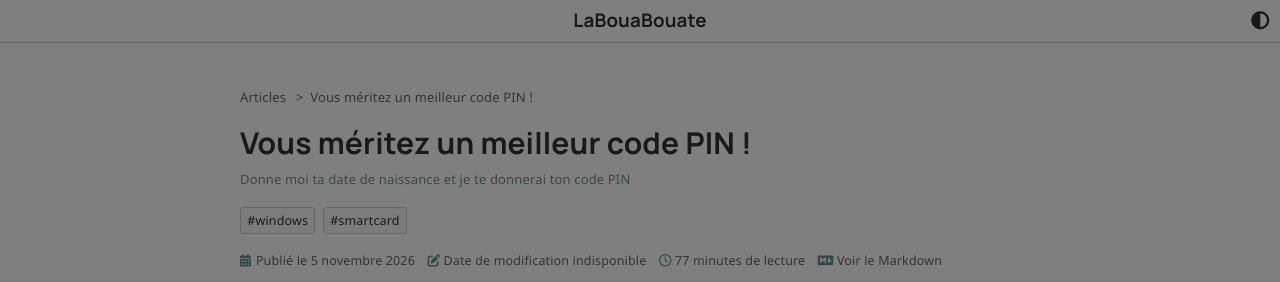
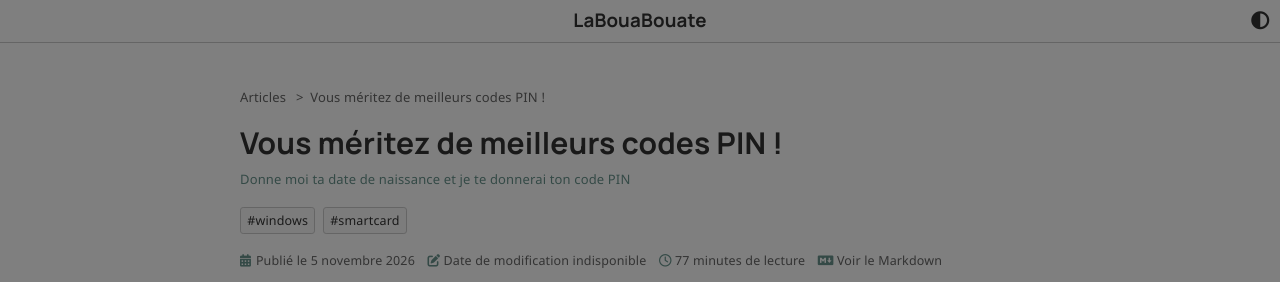
Before and after one commit to leobouard/leobouard.github.io, a Jekyll site: the page built from _posts/2026/2026-11-05-un-code-pin-qu-il-est-bien.md, in a window 1280 px wide and 900 px high. Shown: the top 282 px of the window. Built offline with Jekyll 4.4.1, drawn with Linux system fonts in a browser that asks for light colours; nearby versions of some CDN libraries; some web fonts are replaced; comment, search, counter and statistics services are not loaded.

Commit message:
Update 2026-11-05-un-code-pin-qu-il-est-bien.md

```diff
--- a/_posts/2026/2026-11-05-un-code-pin-qu-il-est-bien.md
+++ b/_posts/2026/2026-11-05-un-code-pin-qu-il-est-bien.md
@@ -1,5 +1,5 @@
 ---
-title: "Vous méritez un meilleur code PIN !"
+title: "Vous méritez de meilleurs codes PIN !"
 description: "Donne moi ta date de naissance et je te donnerai ton code PIN"
 tags: ["windows", "smartcard"]
 ---
```
